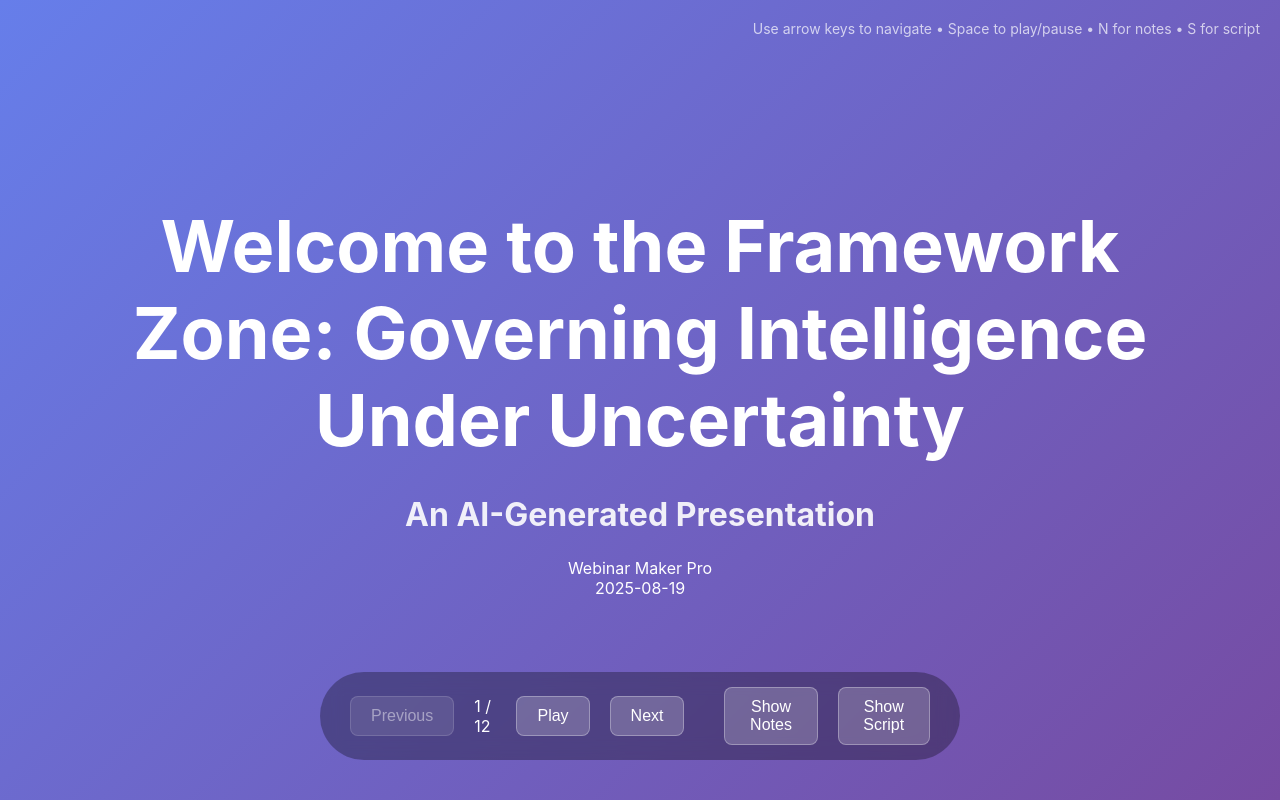
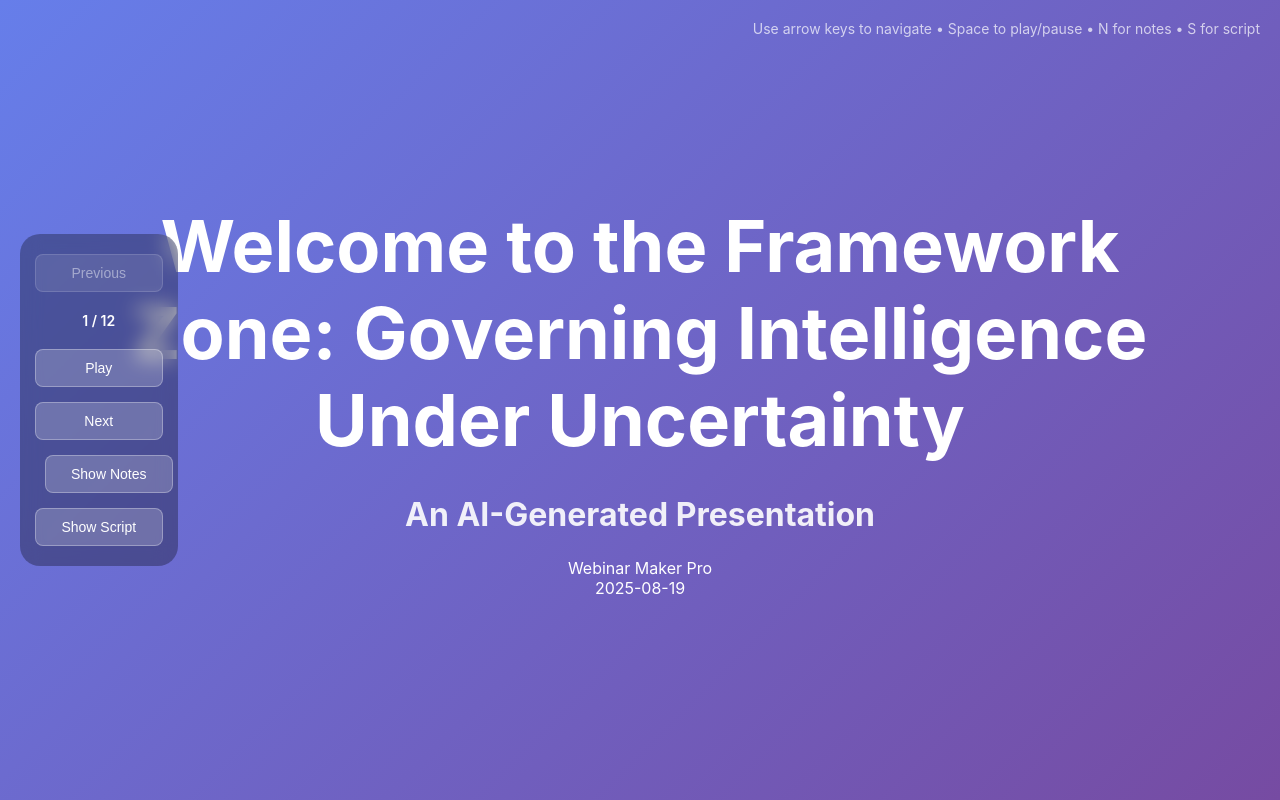
Before and after one commit to ElanHasson/1755563115553, a Next.js app: page / in a window 1280 px wide. Built offline with nearby package versions, Linux system fonts and the light colour scheme.

Commit message:
Deploy webinar presentation webinar-1755563115553

```diff
--- a/app/globals.css
+++ b/app/globals.css
@@ -147,27 +147,31 @@ body {
 
 .navigation {
   position: fixed;
-  bottom: 40px;
-  left: 50%;
-  transform: translateX(-50%);
+  left: 20px;
+  top: 50%;
+  transform: translateY(-50%);
   display: flex;
-  gap: 20px;
+  flex-direction: column;
+  gap: 15px;
   align-items: center;
   background: rgba(0, 0, 0, 0.3);
-  padding: 15px 30px;
-  border-radius: 50px;
+  padding: 20px 15px;
+  border-radius: 20px;
   backdrop-filter: blur(10px);
+  z-index: 1000;
 }
 
 .navigation button {
-  padding: 10px 20px;
-  font-size: 16px;
+  padding: 10px 15px;
+  font-size: 14px;
   background: rgba(255, 255, 255, 0.2);
   color: white;
   border: 1px solid rgba(255, 255, 255, 0.3);
   border-radius: 8px;
   cursor: pointer;
   transition: all 0.2s;
+  width: 100%;
+  min-width: 80px;
 }
 
 .navigation button:hover:not(:disabled) {
@@ -178,3 +182,9 @@ body {
   opacity: 0.5;
   cursor: not-allowed;
 }
+
+.navigation span {
+  font-size: 14px;
+  font-weight: 600;
+  padding: 5px 0;
+}
--- a/components/slides/Slide_s6.tsx
+++ b/components/slides/Slide_s6.tsx
@@ -194,7 +194,7 @@ flowchart TD
 
 ## Minimal live test outline
 - Run planner -> view DAG
-- Execute research with SEARCH_TOOL
+- Execute research with \`SEARCH_TOOL\`
 - Validate via schema + critic
 - Update DAG and iterate`;
   const mermaidRef = useRef(0);
```
Also changed, not shown: data/presentation.json.
